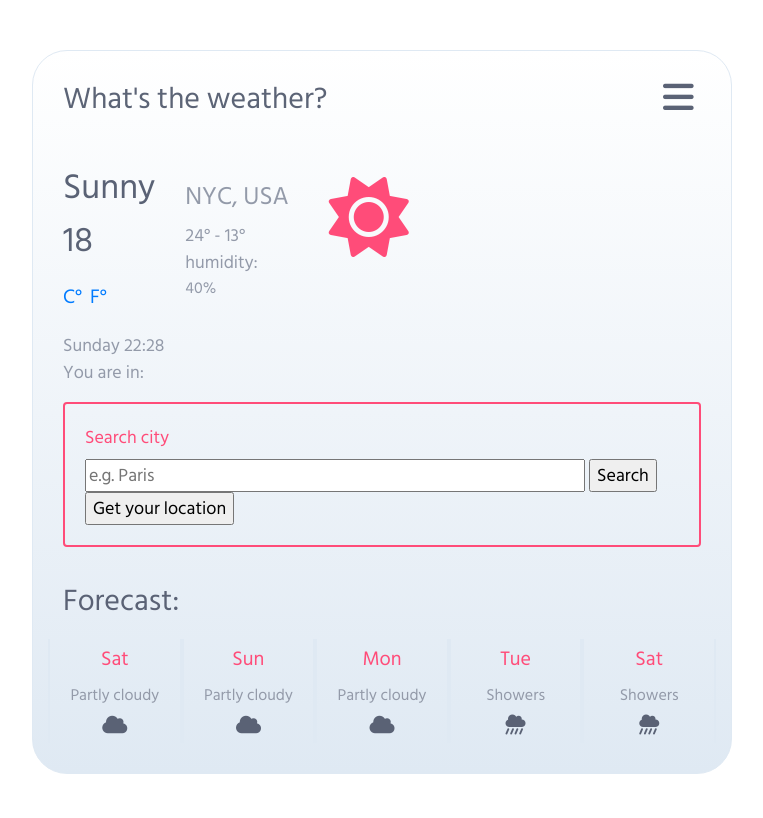
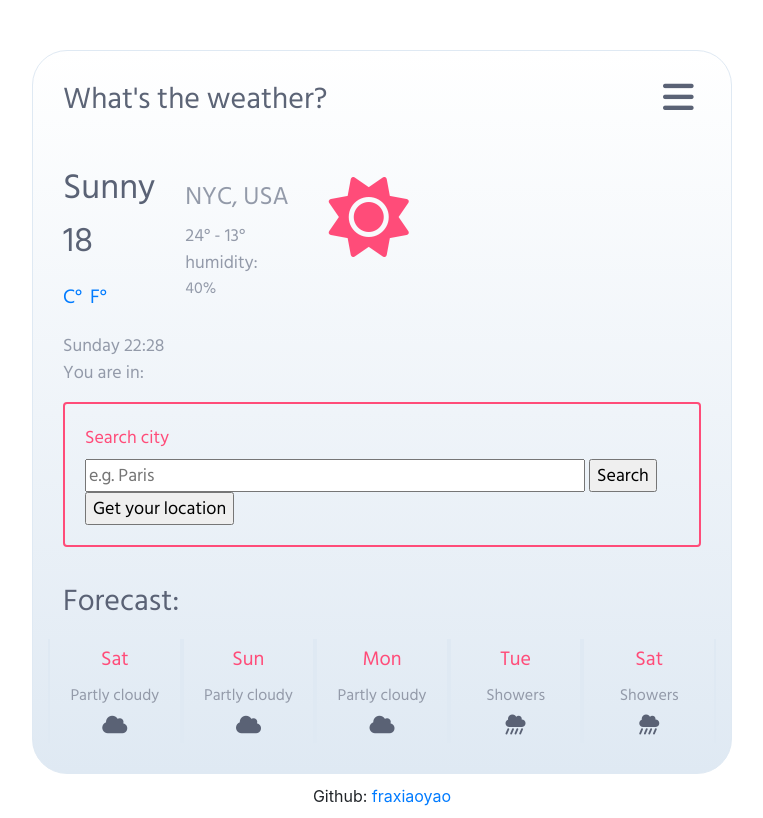
Before and after one commit to fraxiaoyao/fra-week6-3, a plain HTML site: page index.html in a window 1280 px wide. Shown: the whole page, without its empty margins (258-1021 px from the left). Drawn offline with nearby package versions, Linux system fonts and the light colour scheme.

Commit message:
added week 6 note

```diff
--- a/index.html
+++ b/index.html
@@ -87,6 +87,7 @@
             </div>
         </div>
     </div>
+    <footer>Github: <a href="https://github.com/fraxiaoyao/fra-week6-3" target="blank">fraxiaoyao</a></footer>
     <script src="index.js"></script>
 </body>
 </html>
--- a/styles.css
+++ b/styles.css
@@ -115,3 +115,7 @@ form {
   display: inline-block;
   font-size: 20px;
 }
+footer {
+  text-align: center;
+  padding: 10px;
+}
```
